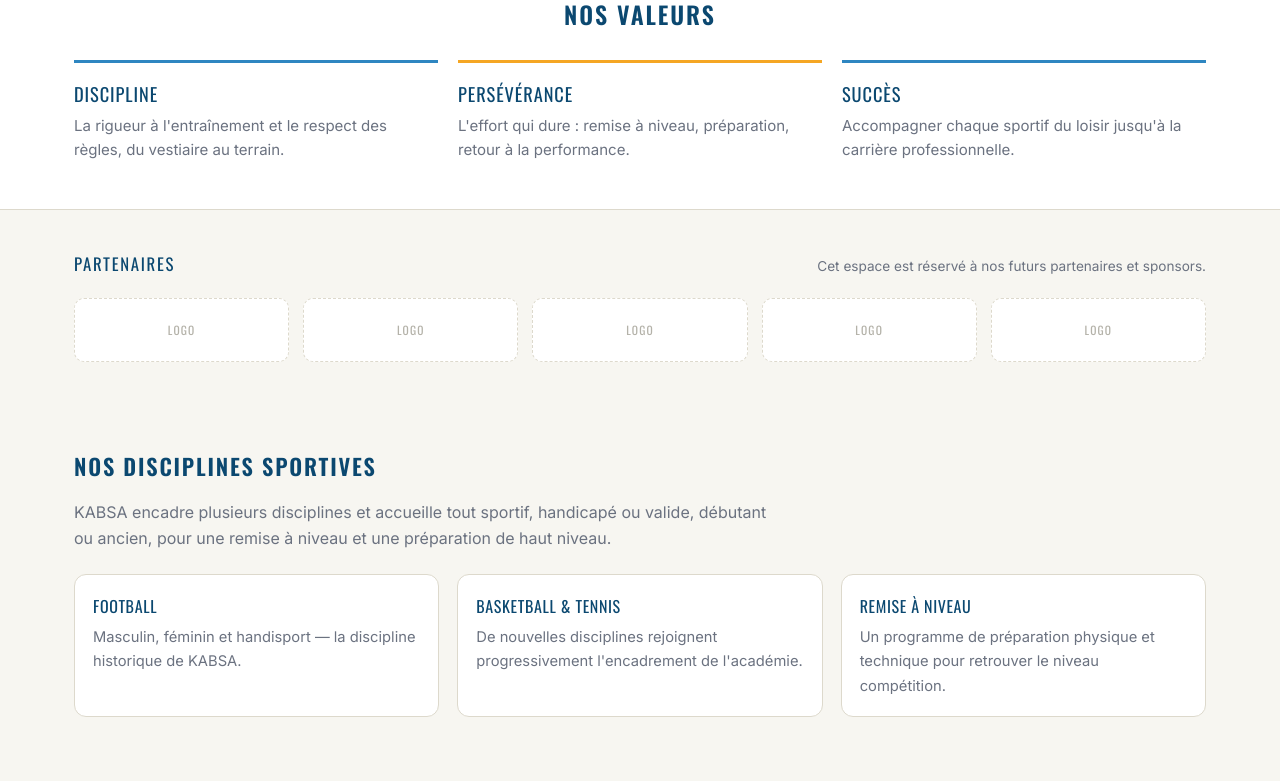
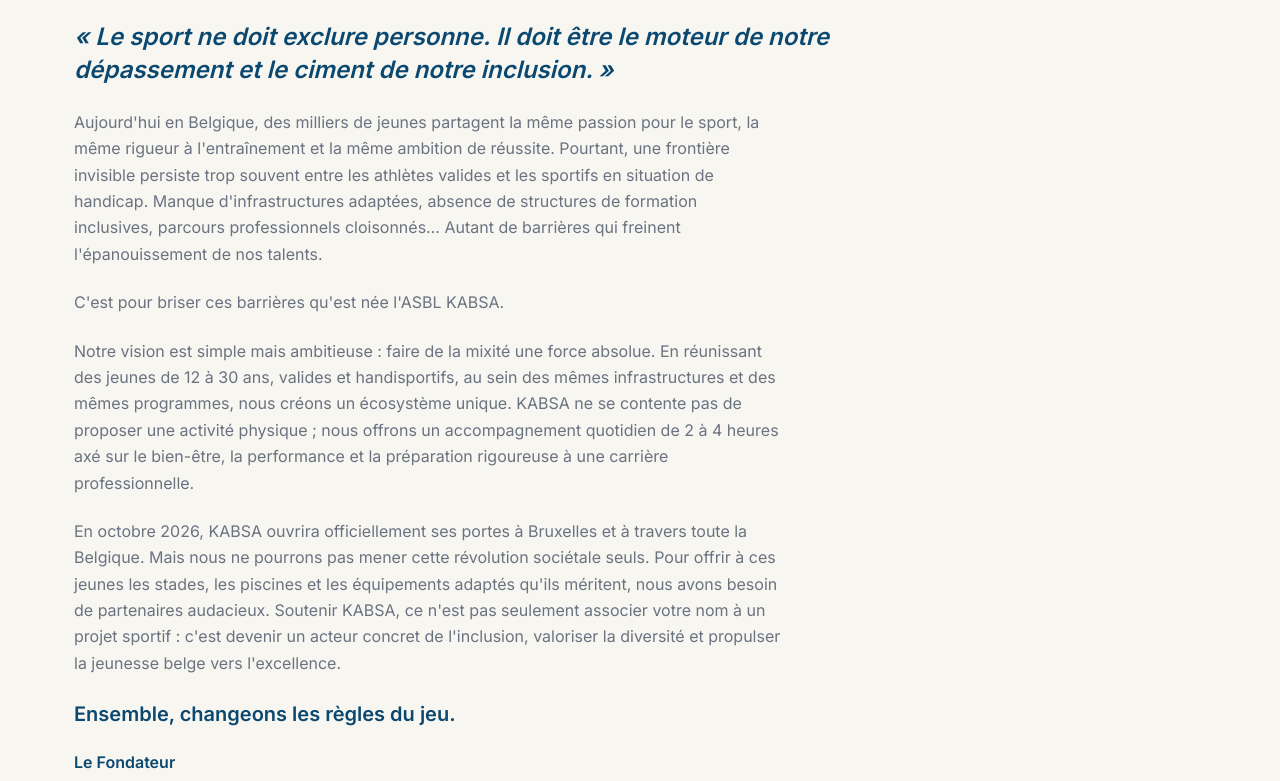
Before and after one commit to yvesnet9/kabsa, a Next.js app: page / in a window 1280 px wide. Shown: the part 992-1773 px from the top of the page. Built offline with nearby package versions, Linux system fonts and the light colour scheme.

Commit message:
Ajout Edito du Fondateur dans Qui sommes-nous (#apropos)

```diff
--- a/components/KabsaHome.jsx
+++ b/components/KabsaHome.jsx
@@ -490,7 +490,7 @@
             </a>
           </div>
 
-          <div className="center" id="apropos">
+          <div className="center">
             <div className="eyebrow">KA Bruxelles Sport Académie · asbl</div>
             <h1>
               Le sport comme <em>tremplin</em>, pour tous.
@@ -529,6 +529,46 @@
               </div>
             ))}
           </div>
+        </div>
+      </section>
+
+      <section className="info-block reveal" id="apropos">
+        <div className="wrap">
+          <h2>Le mot du Fondateur</h2>
+          <p className="edito-quote">
+            « Le sport ne doit exclure personne. Il doit être le moteur de notre dépassement et le
+            ciment de notre inclusion. »
+          </p>
+          <p className="lede">
+            Aujourd'hui en Belgique, des milliers de jeunes partagent la même passion pour le sport, la
+            même rigueur à l'entraînement et la même ambition de réussite. Pourtant, une frontière
+            invisible persiste trop souvent entre les athlètes valides et les sportifs en situation de
+            handicap. Manque d'infrastructures adaptées, absence de structures de formation inclusives,
+            parcours professionnels cloisonnés… Autant de barrières qui freinent l'épanouissement de nos
+            talents.
+          </p>
+          <p className="lede">C'est pour briser ces barrières qu'est née l'ASBL KABSA.</p>
+          <p className="lede">
+            Notre vision est simple mais ambitieuse : faire de la mixité une force absolue. En
+            réunissant des jeunes de 12 à 30 ans, valides et handisportifs, au sein des mêmes
+            infrastructures et des mêmes programmes, nous créons un écosystème unique. KABSA ne se
+            contente pas de proposer une activité physique ; nous offrons un accompagnement quotidien de
+            2 à 4 heures axé sur le bien-être, la performance et la préparation rigoureuse à une carrière
+            professionnelle.
+          </p>
+          <p className="lede">
+            En octobre 2026, KABSA ouvrira officiellement ses portes à Bruxelles et à travers toute la
+            Belgique. Mais nous ne pourrons pas mener cette révolution sociétale seuls. Pour offrir à ces
+            jeunes les stades, les piscines et les équipements adaptés qu'ils méritent, nous avons besoin
+            de partenaires audacieux. Soutenir KABSA, ce n'est pas seulement associer votre nom à un
+            projet sportif : c'est devenir un acteur concret de l'inclusion, valoriser la diversité et
+            propulser la jeunesse belge vers l'excellence.
+          </p>
+          <p className="edito-punch">Ensemble, changeons les règles du jeu.</p>
+          <p className="edito-sign">
+            Le Fondateur<br />
+            <span>ASBL KABSA</span>
+          </p>
         </div>
       </section>
 
--- a/components/kabsa-home.css
+++ b/components/kabsa-home.css
@@ -304,3 +304,29 @@
 
 /* ===== Titre "Vous êtes un joueur" en gras ===== */
 .kabsa .rf-blocktitle--2 { font-weight: 800; }
+
+/* ===== Édito du Fondateur ===== */
+.kabsa #apropos .edito-quote {
+  font-size: 24px;
+  line-height: 1.4;
+  font-style: italic;
+  font-weight: 600;
+  color: #0B4870;
+  margin: 8px 0 22px;
+  max-width: 820px;
+}
+.kabsa #apropos .edito-punch {
+  font-size: 20px;
+  font-weight: 800;
+  color: #0B4870;
+  margin-top: 8px;
+}
+.kabsa #apropos .edito-sign {
+  margin-top: 18px;
+  font-weight: 700;
+  color: #0B4870;
+}
+.kabsa #apropos .edito-sign span {
+  font-weight: 400;
+  opacity: 0.8;
+}
```
